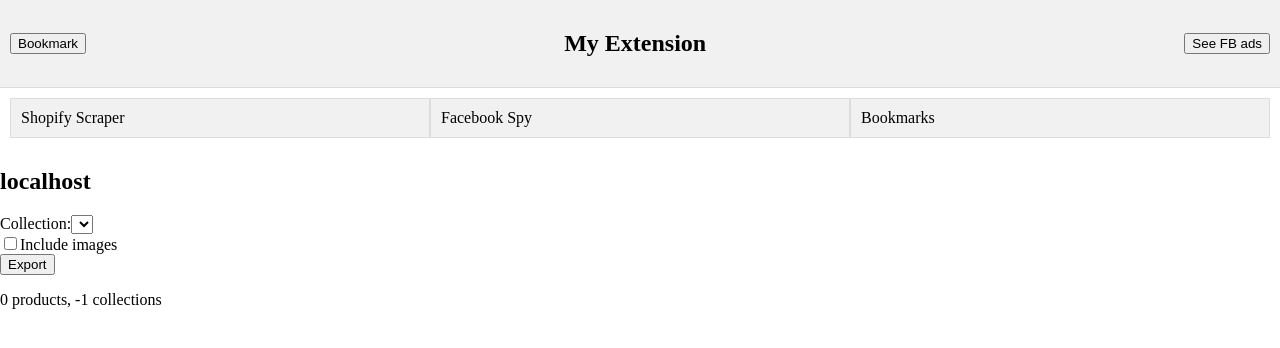
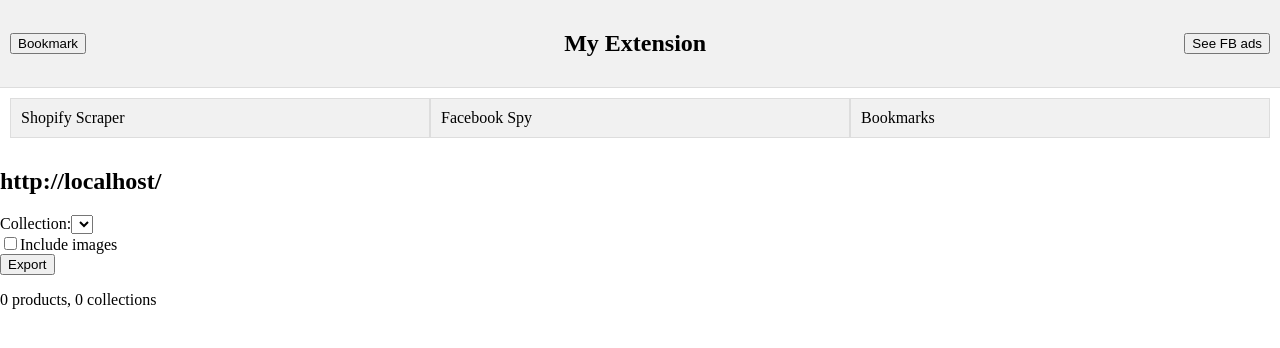
Before and after one commit to cardonasMind/chrome-extension, a React (Create React App) app: page / in a window 1280 px wide. Shown: the top 348 px of the page. Built offline with nearby package versions, Linux system fonts and the light colour scheme.

Commit message:
Update 9 files

```diff
--- a/src/tabs/ShopifyScraper.js
+++ b/src/tabs/ShopifyScraper.js
@@ -1,7 +1,7 @@
 import React, { useState, useEffect } from "react";
 
 const ShopifyScraper = () => {
-  const [collections, setCollections] = useState([]);
+  const [collections, setCollections] = useState(["Glasess, Street"]);
   const [selectedCollection, setSelectedCollection] = useState("All");
   const [includeImages, setIncludeImages] = useState(false);
   const [numProducts, setNumProducts] = useState(0);
@@ -22,7 +22,7 @@ const ShopifyScraper = () => {
 
   return (
     <div className="tab-content">
-      <h2>{window.location.hostname}</h2>
+      <h2>{window.location.href}</h2>
       <form onSubmit={handleSubmit}>
         <label htmlFor="collection">Collection:</label>
         <select
```
Also changed, not shown: 7 other files (tests, documents, lock files or other folders).
